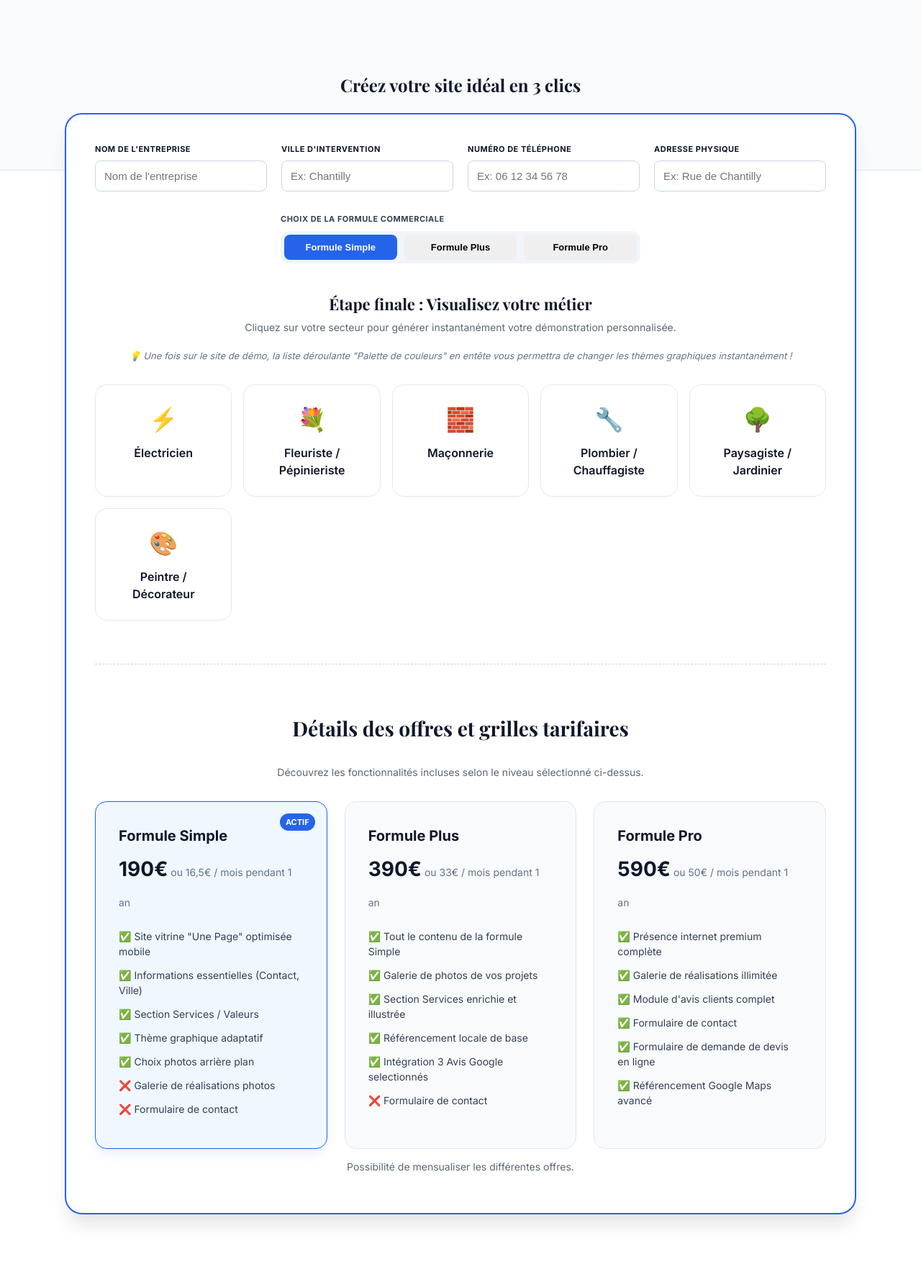
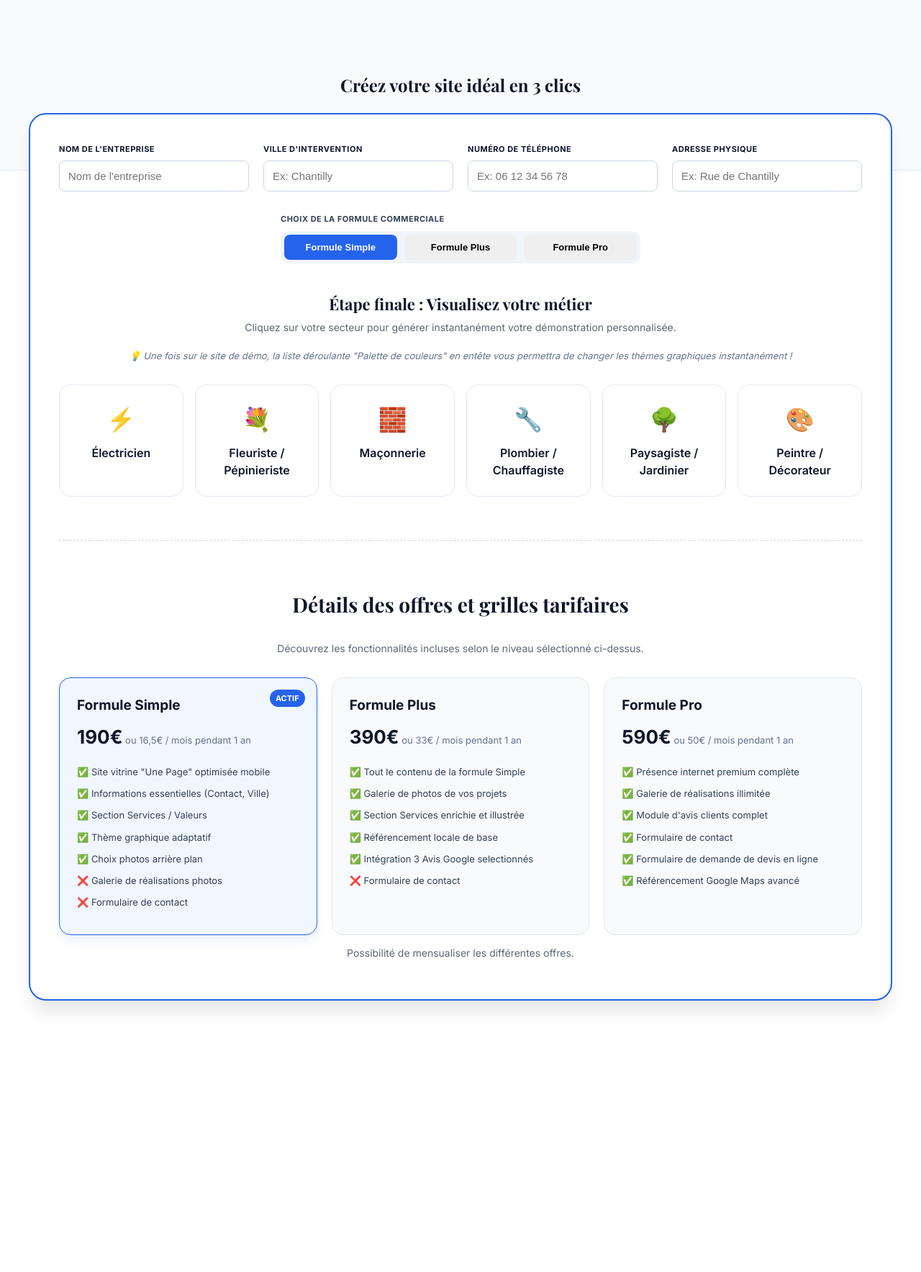
Before and after one commit to luciecreations60/site-demo, a Jekyll site: the page built from index.html, in a window 1280 px wide. Shown: the whole page at 72% size. Built offline with Jekyll 4.4.1, drawn with Linux system fonts in a browser that asks for light colours; after the commit the page ends 1470 px from its top, so only the background shows below that.

Commit message:
Update presentation.html

```diff
--- a/_layouts/presentation.html
+++ b/_layouts/presentation.html
@@ -12,7 +12,7 @@
     :root { --primary: #0f172a; --accent: #2563eb; --bg-light: #f8fafc; --text: #334155; }
     body { margin: 0; font-family: 'Inter', sans-serif; color: var(--text); background: #fff; line-height: 1.5; }
     h1, h2, h3 { font-family: 'Playfair Display', serif; color: var(--primary); }
-    .container { max-width: 1100px; margin: 0 auto; padding: 0 24px; }
+    .container { max-width: 1200px; margin: 0 auto; padding: 0 24px; }
     .text-center { text-align: center; }
 
     .hero { padding: 80px 0 40px 0; background: var(--bg-light); border-bottom: 1px solid #e2e8f0; }
@@ -37,18 +37,82 @@
     .metier-icon { font-size: 32px; }
 
     /* Grille des offres tarifaires */
-    .pricing-title { margin-top: 60px; border-top: 1px dashed #cbd5e1; padding-top: 40px; font-size: 24px; }
-    .grid-offres { display: grid; grid-template-columns: repeat(auto-fit, minmax(280px, 1fr)); gap: 24px; margin-top: 30px; }
-    .card-offre { background: #f8fafc; border: 1px solid #e2e8f0; border-radius: 16px; padding: 32px; text-align: left; transition: 0.2s; position: relative; }
-    .card-offre.active-highlight { border-color: var(--accent); background: #f0f7ff; box-shadow: 0 10px 15px -3px rgba(37,99,235,0.1); }
-    .card-offre h4 { font-size: 20px; margin: 0 0 10px 0; color: var(--primary); }
-    .card-offre .badge-current { position: absolute; top: 16px; right: 16px; background: var(--accent); color: white; font-size: 11px; font-weight: bold; padding: 4px 8px; border-radius: 20px; text-transform: uppercase; }
-    .card-offre .prix { font-size: 28px; font-weight: 700; color: var(--primary); margin-bottom: 20px; }
-    .card-offre .prix span { font-size: 14px; font-weight: 400; color: #64748b; }
-    .card-offre ul { list-style: none; padding: 0; margin: 0; }
-    .card-offre li { font-size: 14px; margin-bottom: 12px; display: flex; align-items: center; gap: 8px; }
+.pricing-title {
+  margin-top: 60px;
+  border-top: 1px dashed #cbd5e1;
+  padding-top: 40px;
+  font-size: 24px;
+}
+.grid-offres {
+  display: grid;
+  /* Force strictement 3 colonnes de taille égale */
+  grid-template-columns: repeat(3, 1fr);
+  gap: 20px;
+  margin-top: 30px;
+}
+.card-offre {
+  background: #f8fafc;
+  border: 1px solid #e2e8f0;
+  border-radius: 16px;
+  padding: 24px; /* Un poil réduit (de 32 à 24) pour gagner de l'espace interne */
+  text-align: left;
+  transition: 0.2s;
+  position: relative;
+}
+.card-offre.active-highlight {
+  border-color: var(--accent);
+  background: #f0f7ff;
+  box-shadow: 0 10px 15px -3px rgba(37,99,235,0.1);
+}
+.card-offre h4 {
+  font-size: 19px;
+  margin: 0 0 10px 0;
+  color: var(--primary);
+}
+.card-offre .badge-current {
+  position: absolute;
+  top: 16px;
+  right: 16px;
+  background: var(--accent);
+  color: white;
+  font-size: 11px;
+  font-weight: bold;
+  padding: 4px 8px;
+  border-radius: 20px;
+  text-transform: uppercase;
+}
+.card-offre .prix {
+  font-size: 26px; /* Légèrement ajusté */
+  font-weight: 700;
+  color: var(--primary);
+  margin-bottom: 20px;
+  white-space: nowrap; /* Empêche absolument le prix de se couper en deux */
+}
+.card-offre .prix span {
+  font-size: 13px;
+  font-weight: 400;
+  color: #64748b;
+}
+.card-offre ul {
+  list-style: none;
+  padding: 0;
+  margin: 0;
+}
+.card-offre li {
+  font-size: 13px; /* Passé de 14px à 13px pour que "Informations essentielles" tienne sur une ligne */
+  line-height: 1.4;
+  margin-bottom: 12px;
+  display: flex;
+  align-items: flex-start; /* Aligne le check vert en haut si jamais une ligne longue casse quand même */
+  gap: 8px;
+}
 
     .hint { font-size: 13px; color: #64748b; margin-top: 20px; display: block; font-style: italic; }
+    @media (max-width: 768px) {
+  .grid-offres {
+    grid-template-columns: 1fr; /* Une seule colonne sur mobile */
+  }
+}
   </style>
 </head>
 <body>
```
